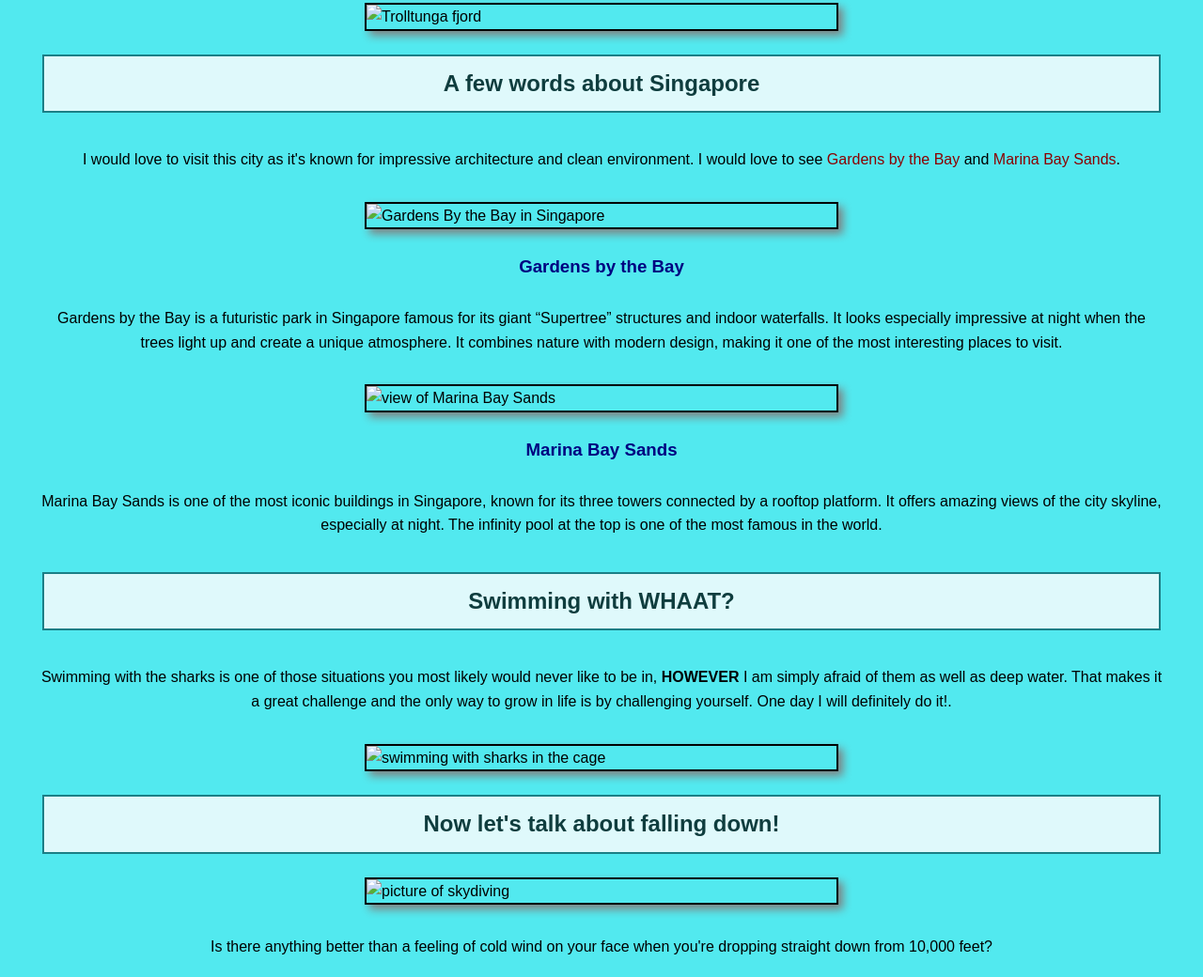
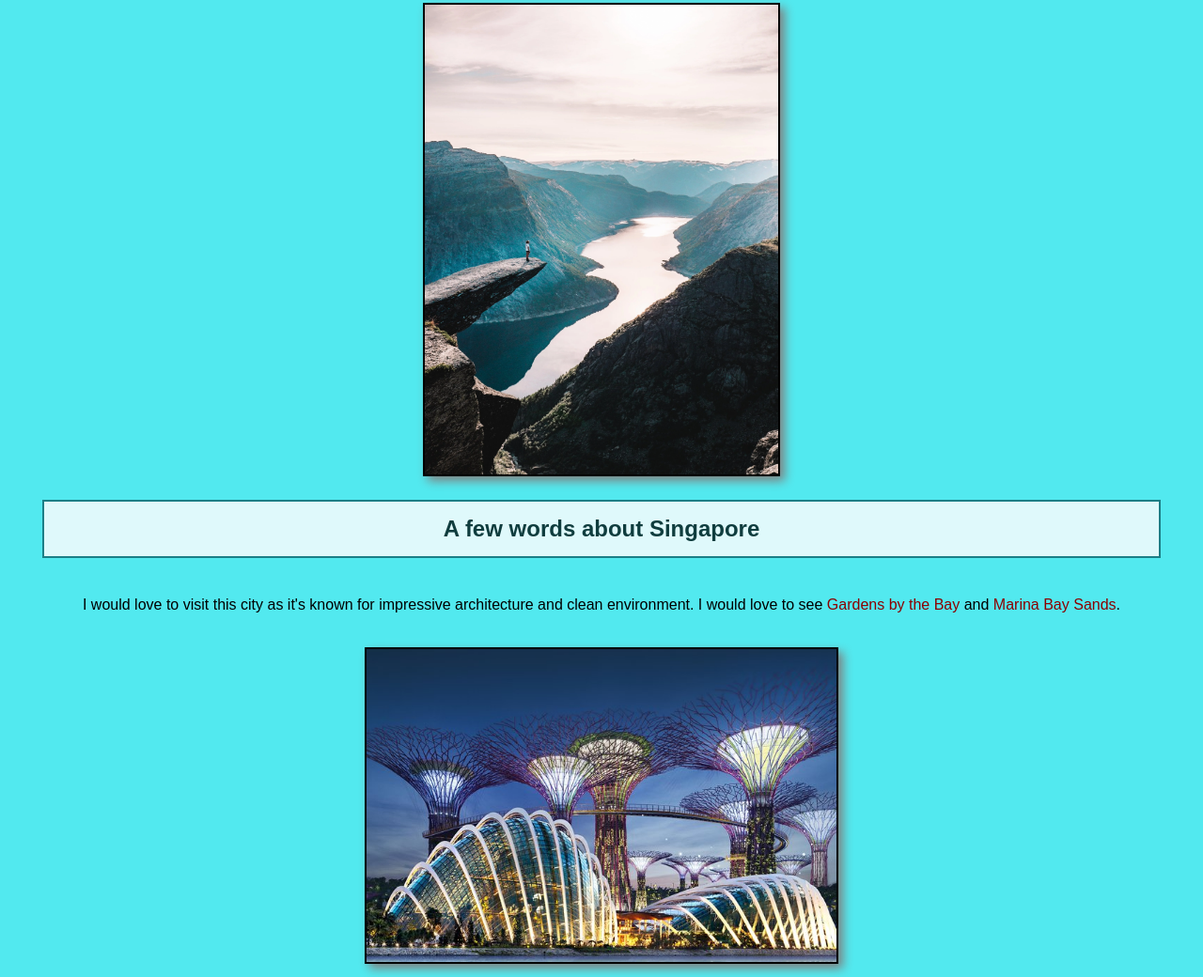
Before and after one commit to bartoszkawiak/bartosz-kawiak, a plain HTML site: page index.html in a window 1280 px wide. Shown: the part 587-1627 px from the top of the page at 94% size. Drawn offline with Linux system fonts and the light colour scheme.

Commit message:
Update image source paths in index.html

```diff
--- a/index.html
+++ b/index.html
@@ -25,16 +25,16 @@
   <p>I always liked to travel to bond with nature, starting from simple camping to sleeping in a middle of a forest for a week to clear my head.</p>
   <p>Norway is my go to destination because of the fjords, I would love to see the most popular one called <a href="#trolltunga">Trolltunga</a>. I believe this sort of view is like once in a lifetime wonder that will stay in my memory forever.</p>
 
-<img id="trolltunga" class="center-img" src="codeyourfuture assets website/trolltunga.webp" alt="Trolltunga fjord">
+<img id="trolltunga" class="center-img" src="assets-codeyourfuture-website/trolltunga.webp" alt="Trolltunga fjord">
 </section>
 
 <section id="singapore">
   <h2>A few words about Singapore</h2>
   <p>I would love to visit this city as it's known for impressive architecture and clean environment. I would love to see <a href="#gardens">Gardens by the Bay</a> and <a href="#marina">Marina Bay Sands</a>.</p>
-  <img id="gardens" class="center-img" src="codeyourfuture assets website/gardens_singapore.jpg" alt="Gardens By the Bay in Singapore">
+  <img id="gardens" class="center-img" src="assets-codeyourfuture-website/gardens_singapore.jpg" alt="Gardens By the Bay in Singapore">
     <h3>Gardens by the Bay</h3>
 <p>Gardens by the Bay is a futuristic park in Singapore famous for its giant “Supertree” structures and indoor waterfalls. It looks especially impressive at night when the trees light up and create a unique atmosphere. It combines nature with modern design, making it one of the most interesting places to visit.</p>
-<img id="marina" class="center-img" src="codeyourfuture assets website/marina_bay_sands.jpg" alt="view of Marina Bay Sands">
+<img id="marina" class="center-img" src="assets-codeyourfuture-website/marina_bay_sands.jpg" alt="view of Marina Bay Sands">
   <h3>Marina Bay Sands</h3>
 <p>Marina Bay Sands is one of the most iconic buildings in Singapore, known for its three towers connected by a rooftop platform. It offers amazing views of the city skyline, especially at night. The infinity pool at the top is one of the most famous in the world.</p>
 </section>
@@ -42,12 +42,12 @@
 <section id="sharks">
   <h2>Swimming with WHAAT?</h2>
   <p>Swimming with the sharks is one of those situations you most likely would never like to be in,<strong> HOWEVER</strong> I am simply afraid of them as well as deep water. That makes it a great challenge and the only way to grow in life is by challenging yourself. One day I will definitely do it!.</p>
- <img class="center-img" src="codeyourfuture assets website/shark.webp" alt="swimming with sharks in the cage">
+ <img class="center-img" src="assets-codeyourfuture-website/shark.webp" alt="swimming with sharks in the cage">
 </section>
 
 <section id="skydiving">
   <h2>Now let's talk about falling down!</h2>
-  <img class="center-img" src="codeyourfuture assets website/skydiving.avif" alt="picture of skydiving">
+  <img class="center-img" src="assets-codeyourfuture-website/skydiving.avif" alt="picture of skydiving">
   <p>Is there anything better than a feeling of cold wind on your face when you're dropping straight down from 10,000 feet?</p>
   <p>To be completely honest I have no idea, <strong>but I am willing to find out!</strong> </p>
 </section>
```
